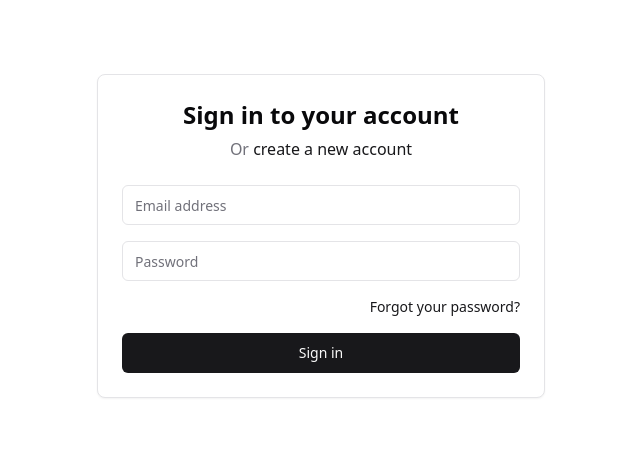
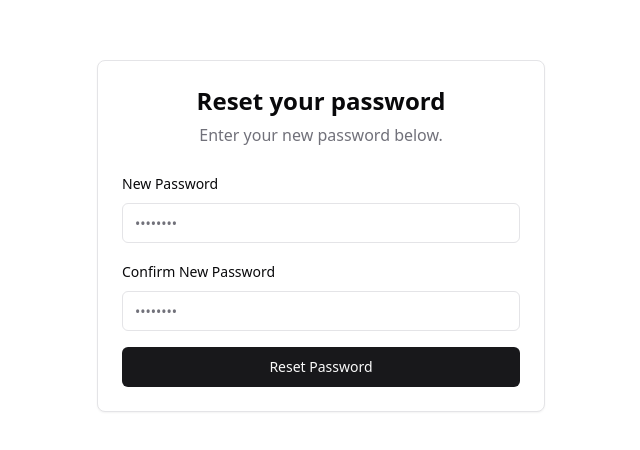
Before and after one commit to XoAuraHiru/to-do-react, a React (Vite) app in the folder frontend/: page /reset-password in a window 1280 px wide. Before the commit this address led to /login. Shown: the part 164-614 px from the top of the page, without its empty margins (319-959 px from the left). Built offline with nearby package versions, Linux system fonts and the light colour scheme.

Commit message:
implemented password reset and forgot functions (frontend)

```diff
--- a/frontend/src/App.jsx
+++ b/frontend/src/App.jsx
@@ -1,31 +1,36 @@
-// src/App.jsx
-import { BrowserRouter as Router, Routes, Route, Navigate } from 'react-router-dom';
-import { AuthProvider } from './context/AuthContext';
-import ProtectedRoute from './components/common/ProtectedRoute';
-import Login from './components/auth/Login';
-import Register from './components/auth/Register';
-//import ForgotPassword from './components/auth/ForgotPassword';
-//import ResetPassword from './components/auth/ResetPassword';
-import Dashboard from './components/dashboard/Dashboard';
-import VerifyEmail from './components/auth/VerifyEmail';
-import VerifyEmailSent from './components/auth/VerifyEmailSent';
+import {
+  BrowserRouter as Router,
+  Routes,
+  Route,
+  Navigate,
+} from "react-router-dom";
+import { AuthProvider } from "./context/AuthContext";
+import ProtectedRoute from "./components/common/ProtectedRoute";
+import Login from "./components/auth/Login";
+import Register from "./components/auth/Register";
+import ForgotPassword from './components/auth/ForgotPassword';
+import ResetPassword from './components/auth/ResetPassword';
+import Dashboard from "./components/dashboard/Dashboard";
+import VerifyEmail from "./components/auth/VerifyEmail";
+import VerifyEmailSent from "./components/auth/VerifyEmailSent";
 
 const App = () => {
   return (
     <Router>
       <AuthProvider>
         <Routes>
-          {/* Public routes */}
+
+          {/* Public routes - For Authentication prosesses */}
+
           <Route path="/login" element={<Login />} />
           <Route path="/register" element={<Register />} />
-          {/* <Route path="/forgot-password" element={<ForgotPassword />} />
+          <Route path="/forgot-password" element={<ForgotPassword />} />
           <Route path="/reset-password" element={<ResetPassword />} />
-          <Route path="/verify-email/:token" element={<VerifyEmail />} />
-          <Route path="/verify-email-sent" element={<VerifyEmailSent />} /> */}
           <Route path="/verify-email" element={<VerifyEmail />} />
           <Route path="/verify-email-sent" element={<VerifyEmailSent />} />
 
           {/* Protected routes */}
+
           <Route
             path="/dashboard"
             element={
@@ -36,10 +41,7 @@ const App = () => {
           />
 
           {/* Redirect root to dashboard or login */}
-          <Route
-            path="/"
-            element={<Navigate to="/dashboard" replace />}
-          />
+          <Route path="/" element={<Navigate to="/dashboard" replace />} />
 
           {/* Catch all route */}
           <Route path="*" element={<Navigate to="/" replace />} />
--- /dev/null
+++ b/frontend/src/components/auth/ForgotPassword.jsx
@@ -0,0 +1,119 @@
+import { useState } from 'react';
+import { Link } from 'react-router-dom';
+import { Card, CardHeader, CardContent, CardFooter } from "@/components/ui/card";
+import { Button } from "@/components/ui/button";
+import { Input } from "@/components/ui/input";
+import { Label } from "@/components/ui/label";
+import { Alert, AlertDescription } from "@/components/ui/alert";
+import { AlertCircle, CheckCircle2 } from "lucide-react";
+import authService from '@/services/auth.service';
+
+const ForgotPassword = () => {
+  const [email, setEmail] = useState('');
+  const [isLoading, setIsLoading] = useState(false);
+  const [error, setError] = useState('');
+  const [success, setSuccess] = useState(false);
+
+  const handleSubmit = async (e) => {
+    e.preventDefault();
+    setError('');
+    setSuccess(false);
+    setIsLoading(true);
+
+    try {
+      const result = await authService.forgotPassword(email);
+      if (result.success) {
+        setSuccess(true);
+      } else {
+        setError(result.error || 'Password reset request failed');
+      }
+    } catch (err) {
+      setError(err.response?.data?.message || 'An unexpected error occurred');
+    } finally {
+      setIsLoading(false);
+    }
+  };
+
+  if (success) {
+    return (
+      <div className="min-h-screen flex items-center justify-center bg-background p-4">
+        <Card className="w-full max-w-md">
+          <CardHeader>
+            <div className="flex flex-col items-center space-y-4">
+              <div className="bg-green-50 p-3 rounded-full">
+                <CheckCircle2 className="h-12 w-12 text-green-500" />
+              </div>
+              <h2 className="text-2xl font-bold text-center">Check your email</h2>
+            </div>
+          </CardHeader>
+          <CardContent>
+            <p className="text-center text-muted-foreground">
+              If an account exists with {email}, you will receive a password reset link shortly.
+            </p>
+          </CardContent>
+          <CardFooter>
+            <Link to="/login" className="w-full">
+              <Button variant="ghost" className="w-full">
+                Back to login
+              </Button>
+            </Link>
+          </CardFooter>
+        </Card>
+      </div>
+    );
+  }
+
+  return (
+    <div className="min-h-screen flex items-center justify-center bg-background p-4">
+      <Card className="w-full max-w-md">
+        <CardHeader>
+          <h2 className="text-2xl font-bold text-center">Reset your password</h2>
+          <p className="text-center text-muted-foreground">
+            Enter your email address and we&apos;ll send you a link to reset your password.
+          </p>
+        </CardHeader>
+        <CardContent>
+          {error && (
+            <Alert variant="destructive" className="mb-6">
+              <AlertCircle className="h-4 w-4" />
+              <AlertDescription>{error}</AlertDescription>
+            </Alert>
+          )}
+
+          <form onSubmit={handleSubmit} className="space-y-4">
+            <div className="space-y-2">
+              <Label htmlFor="email">Email address</Label>
+              <Input
+                id="email"
+                type="email"
+                placeholder="name@example.com"
+                value={email}
+                onChange={(e) => setEmail(e.target.value)}
+                disabled={isLoading}
+                required
+              />
+            </div>
+
+            <Button
+              type="submit"
+              className="w-full"
+              disabled={isLoading}
+            >
+              {isLoading ? 'Sending reset link...' : 'Send reset link'}
+            </Button>
+          </form>
+        </CardContent>
+        <CardFooter className="flex justify-center">
+          <Link
+            to="/login"
+            className="text-sm text-primary hover:underline"
+          >
+            Back to login
+          </Link>
+        </CardFooter>
+      </Card>
+    </div>
+  );
+};
+
+export default ForgotPassword;
--- /dev/null
+++ b/frontend/src/components/auth/ResetPassword.jsx
@@ -0,0 +1,133 @@
+import { useState } from 'react';
+import { useNavigate, useSearchParams } from 'react-router-dom';
+import { Card, CardHeader, CardContent } from "@/components/ui/card";
+import { Button } from "@/components/ui/button";
+import { Input } from "@/components/ui/input";
+import { Label } from "@/components/ui/label";
+import { Alert, AlertDescription } from "@/components/ui/alert";
+import { AlertCircle } from "lucide-react";
+import authService from '@/services/auth.service';
+
+const ResetPassword = () => {
+  const [searchParams] = useSearchParams();
+  const navigate = useNavigate();
+  const [formData, setFormData] = useState({
+    password: '',
+    confirmPassword: ''
+  });
+  const [isLoading, setIsLoading] = useState(false);
+  const [error, setError] = useState('');
+
+  const handleChange = (e) => {
+    const { name, value } = e.target;
+    setFormData(prev => ({
+      ...prev,
+      [name]: value
+    }));
+  };
+
+  const validateForm = () => {
+    if (formData.password.length < 6) {
+      setError('Password must be at least 6 characters long');
+      return false;
+    }
+    if (formData.password !== formData.confirmPassword) {
+      setError('Passwords do not match');
+      return false;
+    }
+    return true;
+  };
+
+  const handleSubmit = async (e) => {
+    e.preventDefault();
+    setError('');
+
+    if (!validateForm()) return;
+
+    const token = searchParams.get('token');
+    if (!token) {
+      setError('Reset token is missing');
+      return;
+    }
+
+    setIsLoading(true);
+    try {
+      const result = await authService.resetPassword(token, formData.password);
+      if (result.success) {
+        // Redirect to login with success message
+        navigate('/login', {
+          state: {
+            message: 'Password reset successful. Please log in with your new password.'
+          }
+        });
+      } else {
+        setError(result.error || 'Password reset failed');
+      }
+    } catch (err) {
+      setError(err.response?.data?.message || 'An unexpected error occurred');
+    } finally {
+      setIsLoading(false);
+    }
+  };
+
+  return (
+    <div className="min-h-screen flex items-center justify-center bg-background p-4">
+      <Card className="w-full max-w-md">
+        <CardHeader>
+          <h2 className="text-2xl font-bold text-center">Reset your password</h2>
+          <p className="text-center text-muted-foreground">
+            Enter your new password below.
+          </p>
+        </CardHeader>
+        <CardContent>
+          {error && (
+            <Alert variant="destructive" className="mb-6">
+              <AlertCircle className="h-4 w-4" />
+              <AlertDescription>{error}</AlertDescription>
+            </Alert>
+          )}
+
+          <form onSubmit={handleSubmit} className="space-y-4">
+            <div className="space-y-2">
+              <Label htmlFor="password">New Password</Label>
+              <Input
+                id="password"
+                name="password"
+                type="password"
+                placeholder="••••••••"
+                value={formData.password}
+                onChange={handleChange}
+                disabled={isLoading}
+                required
+              />
+            </div>
+
+            <div className="space-y-2">
+              <Label htmlFor="confirmPassword">Confirm New Password</Label>
+              <Input
+                id="confirmPassword"
+                name="confirmPassword"
+                type="password"
+                placeholder="••••••••"
+                value={formData.confirmPassword}
+                onChange={handleChange}
+                disabled={isLoading}
+                required
+              />
+            </div>
+
+            <Button
+              type="submit"
+              className="w-full"
+              disabled={isLoading}
+            >
+              {isLoading ? 'Resetting Password...' : 'Reset Password'}
+            </Button>
+          </form>
+        </CardContent>
+      </Card>
+    </div>
+  );
+};
+
+export default ResetPassword;
```
Also changed, not shown: 1 other file (tests, documents, lock files or other folders).
